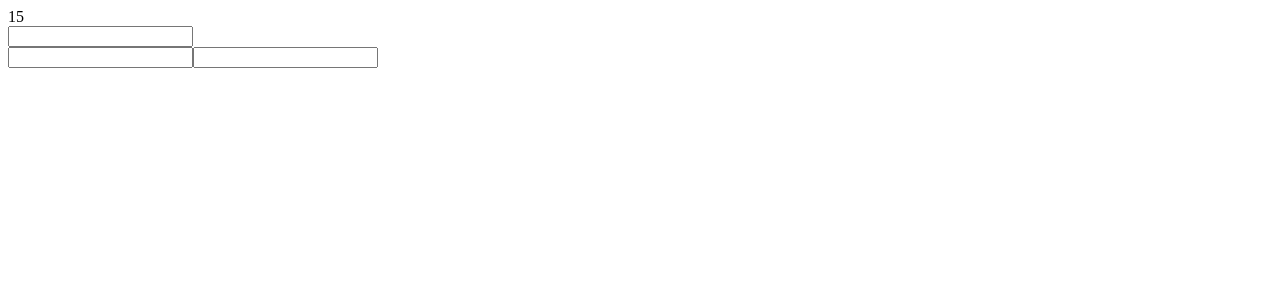
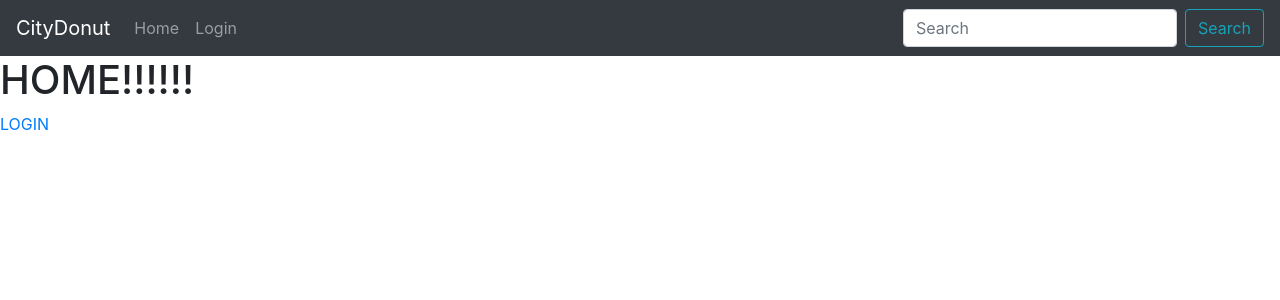
Before and after one commit to Lv-442-Java/CityDonutClient, a React (Create React App) app in the folder citydonutclient/: page / in a window 1280 px wide. Shown: the top 300 px of the page. Built offline with nearby package versions, Linux system fonts and the light colour scheme.

Commit message:
add routing

```diff
--- a/citydonutclient/package.json
+++ b/citydonutclient/package.json
@@ -3,8 +3,11 @@
   "version": "0.1.0",
   "private": true,
   "dependencies": {
+    "bootstrap": "^4.3.1",
     "react": "^16.11.0",
+    "react-bootstrap": "^1.0.0-beta.14",
     "react-dom": "^16.11.0",
+    "react-router-dom": "^5.1.2",
     "react-scripts": "3.2.0"
   },
   "scripts": {
--- a/citydonutclient/src/App.js
+++ b/citydonutclient/src/App.js
@@ -1,13 +1,12 @@
 import React from 'react';
-import {Login} from './component/login/login'
+import {Head} from "./component/head/head";
+import {Routers} from "./routers";
 class App extends React.Component {
 
     render() {
         return (
             <div>
-                <div>{this.props.A}</div>
-                <input type=""/>
-                <Login/>
+                <Routers />
             </div>
         )
     }
--- /dev/null
+++ b/citydonutclient/src/component/base/base.js
@@ -0,0 +1,14 @@
+import React from 'react';
+import {Link} from "react-router-dom";
+
+export class Base extends React.Component {
+
+    render() {
+        return (
+            <div>
+                <h1 >HOME!!!!!!</h1>
+                <Link to='/login'>LOGIN</Link>
+            </div>
+        )
+    }
+}
--- /dev/null
+++ b/citydonutclient/src/component/head/head.js
@@ -0,0 +1,29 @@
+import React from 'react';
+import Navbar from "react-bootstrap/Navbar";
+import Nav from "react-bootstrap/Nav";
+import Form from "react-bootstrap/Form";
+import FormControl from "react-bootstrap/FormControl";
+import Button from "react-bootstrap/Button";
+import 'bootstrap/dist/css/bootstrap.min.css'
+import {Link} from "react-router-dom";
+
+export class Head extends React.Component {
+
+    state = {};
+
+    render() {
+        return (
+            <Navbar bg="dark" variant="dark">
+                <Navbar.Brand as={Link} to='/'>  CityDonut</Navbar.Brand>
+                <Nav className="mr-auto">
+                    <Nav.Link as={Link} to='/'>Home</Nav.Link>
+                    <Nav.Link as={Link} to='/login'>Login</Nav.Link>
+                </Nav>
+                <Form inline>
+                    <FormControl type="text" placeholder="Search" className="mr-sm-2"/>
+                    <Button variant="outline-info">Search</Button>
+                </Form>
+            </Navbar>
+        )
+    }
+}
--- a/citydonutclient/src/component/login/login.js
+++ b/citydonutclient/src/component/login/login.js
@@ -19,8 +19,8 @@ export class Login extends React.Component {
         this.setState({pass : pass.target.value});
     };
 
-    isVisible = () => {return this.state.pass != undefined && this.state.email != undefined &&
-        this.state.pass != "" && this.state.email != ""};
+    isVisible = () => {return this.state.pass !== undefined && this.state.email !== undefined &&
+        this.state.pass !== "" && this.state.email !== ""};
 
     render() {
         return (
--- /dev/null
+++ b/citydonutclient/src/routers.js
@@ -0,0 +1,23 @@
+import React from 'react';
+import {Route, Switch} from 'react-router';
+import {BrowserRouter} from 'react-router-dom';
+import {Login} from "./component/login/login";
+import {Base} from "./component/base/base";
+import {Head} from "./component/head/head";
+
+export class Routers extends React.Component {
+
+    render() {
+        return (
+            <BrowserRouter>
+                <Head/>
+                <Switch>
+                    <Route exact path ='/' component={Base} />
+                    <Route path ='/login'>
+                        <Login />
+                    </Route>
+                </Switch>
+            </BrowserRouter>
+        )
+    }
+}
```
Also changed, not shown: 1 other file (tests, documents, lock files or other folders).
